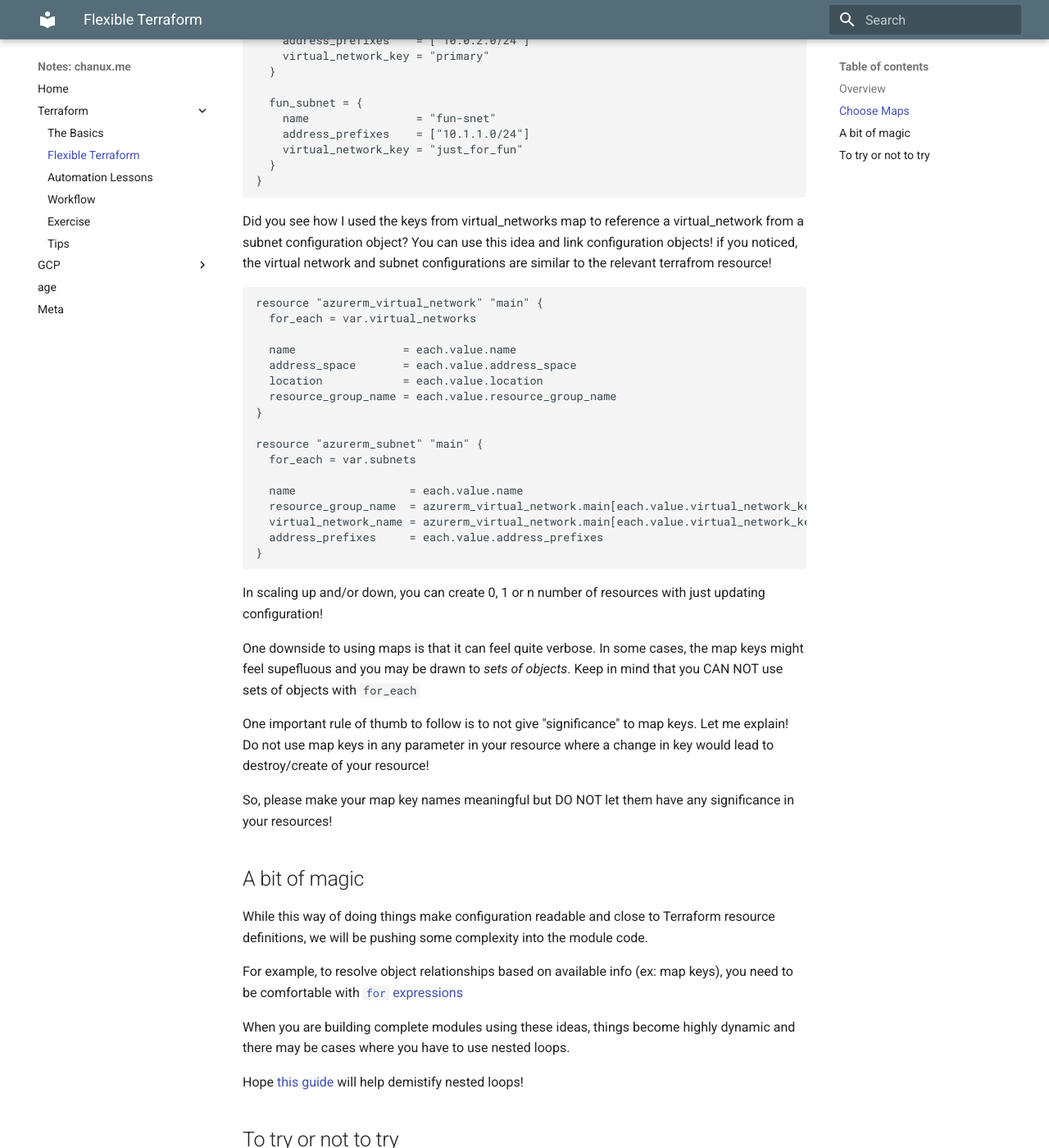
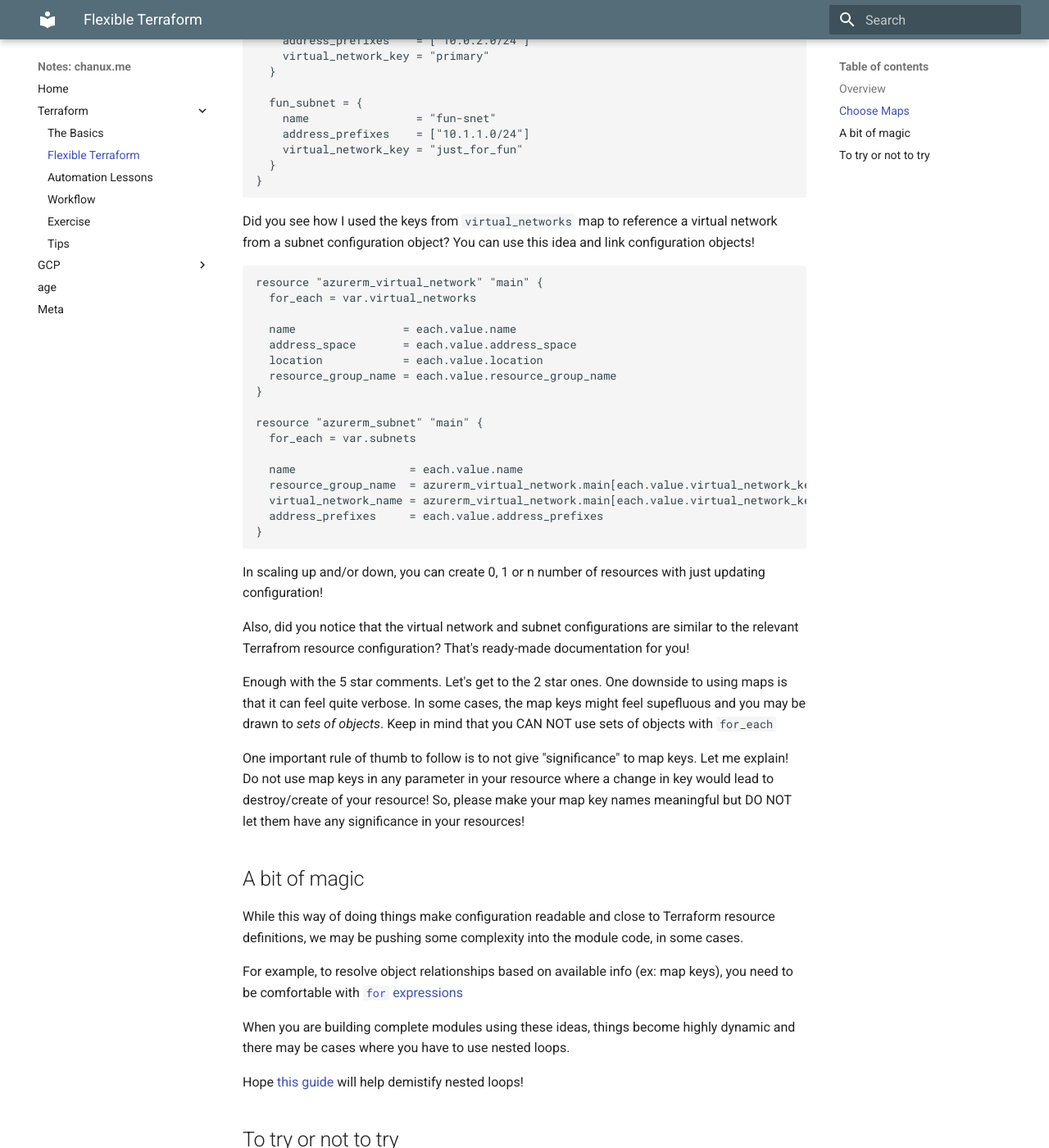
Before and after one commit to chanux/notes.chanux.me, an MkDocs documentation site: the page built from docs/terraform/flexible.md, in a window 1280 px wide and 1400 px high, scrolled down 1438 px. Shown: the whole window at 82% size. Built offline with MkDocs 1.6.1 and Material for MkDocs 9.7.7, drawn with Linux system fonts in a browser that asks for light colours; some of the changed text lies outside the part shown.

Commit message:
Improves readability of Flexible Terraform doc

````diff
--- a/docs/terraform/flexible.md
+++ b/docs/terraform/flexible.md
@@ -80,10 +80,9 @@ subnets = {
 }
 ```
 
-Did you see how I used the keys from virtual_networks map to reference
-a virtual_network from a subnet configuration object? You can use this idea and
-link configuration objects! if you noticed, the virtual network and subnet
-configurations are similar to the relevant terrafrom resource!
+Did you see how I used the keys from `virtual_networks` map to reference
+a virtual network from a subnet configuration object? You can use this idea and
+link configuration objects!
 
 ```
 resource "azurerm_virtual_network" "main" {
@@ -108,22 +107,26 @@ resource "azurerm_subnet" "main" {
 In scaling up and/or down, you can create 0, 1 or n number of resources with
 just updating configuration!
 
-One downside to using maps is that it can feel quite verbose. In some cases,
-the map keys might feel supefluous and you may be drawn to *sets of objects*.
-Keep in mind that you CAN NOT use sets of objects with `for_each`
+Also, did you notice that the virtual network and subnet configurations are
+similar to the relevant Terrafrom resource configuration? That's ready-made
+documentation for you!
 
-One important rule of thumb to follow is to not give "significance" to map keys. Let
-me explain! Do not use map keys in any parameter in your resource where
-a change in key would lead to destroy/create of your resource!
+Enough with the 5 star comments. Let's get to the 2 star ones. One downside to
+using maps is that it can feel quite verbose. In some cases, the map keys might
+feel supefluous and you may be drawn to *sets of objects*. Keep in mind that
+you CAN NOT use sets of objects with `for_each`
 
-So, please make your map key names meaningful but DO NOT let them have any
+One important rule of thumb to follow is to not give "significance" to map
+keys. Let me explain! Do not use map keys in any parameter in your resource
+where a change in key would lead to destroy/create of your resource!  So,
+please make your map key names meaningful but DO NOT let them have any
 significance in your resources!
 
 ## A bit of magic
 
 While this way of doing things make configuration readable and close to
-Terraform resource definitions, we will be pushing some complexity into the
-module code.
+Terraform resource definitions, we may be pushing some complexity into the
+module code, in some cases.
 
 For example, to resolve object relationships based on available info (ex: map
 keys), you need to be comfortable with [`for`
````
Also changed, not shown: other parts of docs/terraform/flexible.md (+1 -1 lines).
